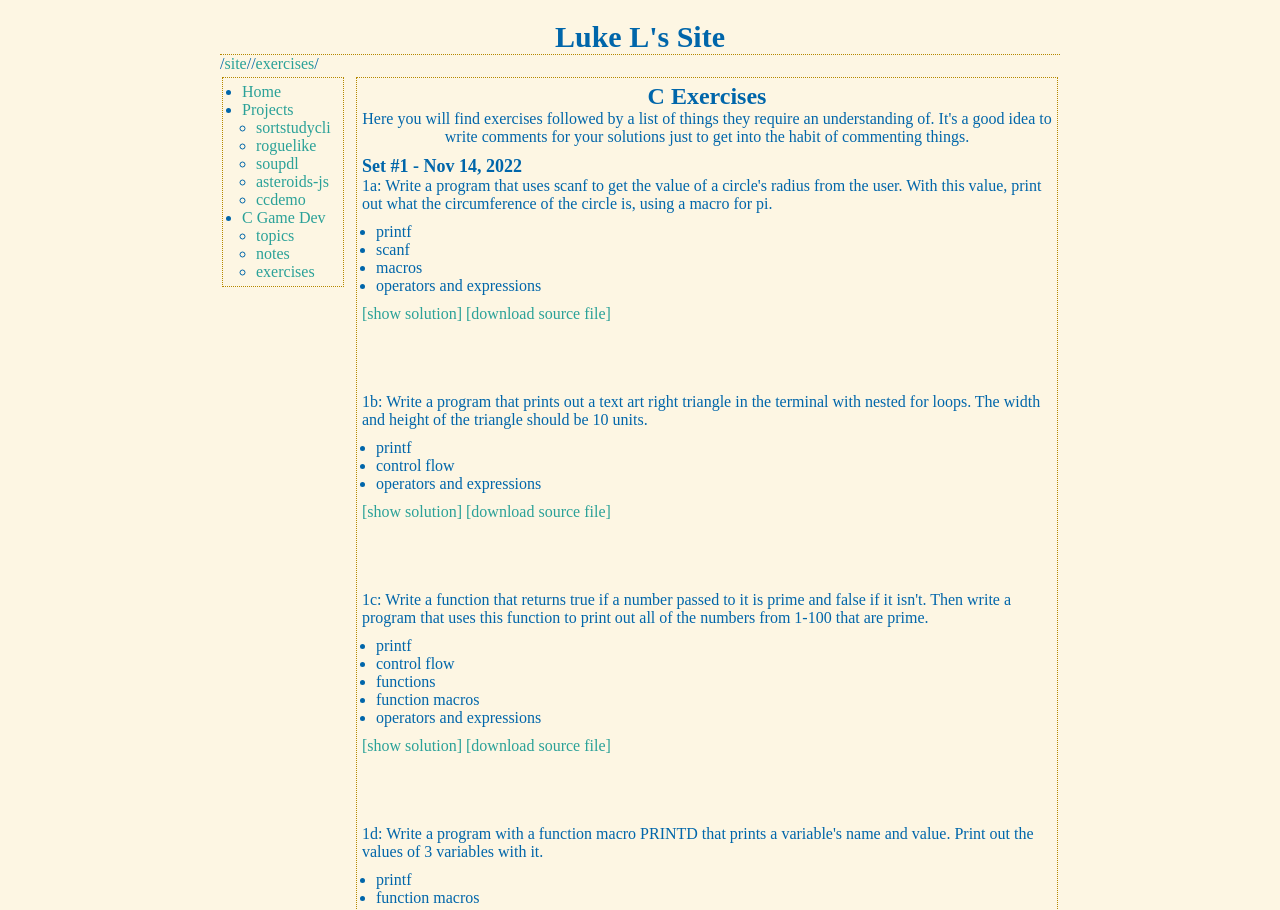
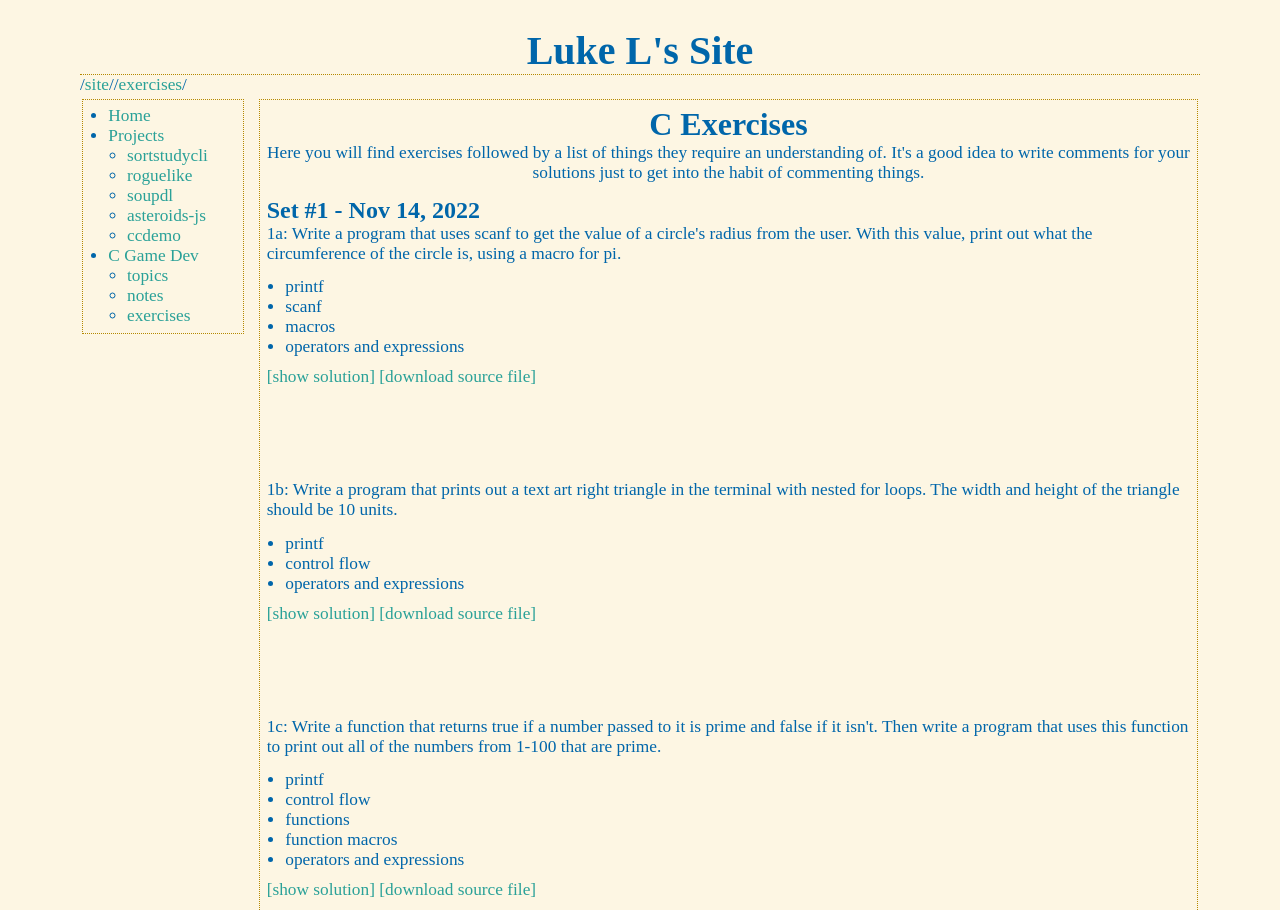
Before and after one commit to lukelawlor/lukelawlor.github.io, a plain HTML site: page cgd/exercises/index.html in a window 1280 px wide. Shown: the top 910 px of the page. Drawn offline with Linux system fonts and the light colour scheme.

Commit message:
changed px size measurements to pt

```diff
--- a/style.css
+++ b/style.css
@@ -14,6 +14,7 @@ html{
 body{
 	color: var(--col-blue);
 	font-family: 'Times New Roman', serif;
+	font-size: 13pt;
 }
 a{
 	color: var(--col-green);
@@ -23,49 +24,49 @@ a:hover{
 	color: var(--col-red);
 }
 ul{
-	padding-left: 14px;
+	padding-left: 14pt;
 }
 p{
-	padding-bottom: 10px;
+	padding-bottom: 10pt;
 }
 h1{
-	font-size: 24px;
+	font-size: 24pt;
 	font-weight: bold;
 }
 h2{
-	font-size: 18px;
+	font-size: 18pt;
 	font-weight: bold;
 }
 hr{
-	border: 0px;
-	height: 40px;
+	border: 0;
+	height: 40pt;
 }
 #wrapper{
-	max-width: 840px;
-	padding: 20px;
+	max-width: 840pt;
+	padding: 20pt;
 	margin: auto;
 }
 #title{
 	border-bottom: var(--def-border);
 	text-align: center;
-	font-size: 30px;
+	font-size: 30pt;
 	font-weight: bold;
 }
 #navmenu{
-	min-width: 110px;
+	min-width: 110pt;
 }
 #wrapper table td{
 	vertical-align: top;
 }
 #td-navmenu{
-	border-right: 10px solid transparent;
+	border-right: 10pt solid transparent;
 }
 #td-navmenu-small{
 	display: none;
 	width: 100%;
-	border-bottom: 10px solid transparent;
+	border-bottom: 10pt solid transparent;
 }
-@media only screen and (max-width: 600px){
+@media only screen and (max-width: 600pt){
 	#td-navmenu{display: none;}
 	#td-navmenu-small{display: block !important;}
 }
@@ -76,7 +77,7 @@ hr{
 	max-width: 100%;
 }
 #footer{
-	padding-top: 20px;
+	padding-top: 20pt;
 	text-align: right;
 }
 .center{
@@ -84,5 +85,5 @@ hr{
 }
 .box{
 	border: var(--def-border);
-	padding: 5px;
+	padding: 5pt;
 }
```
